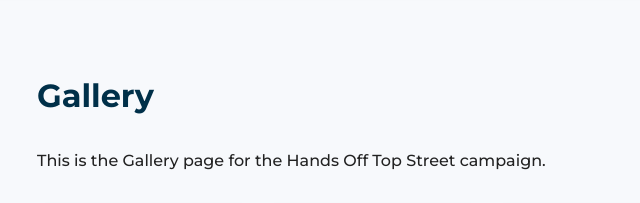
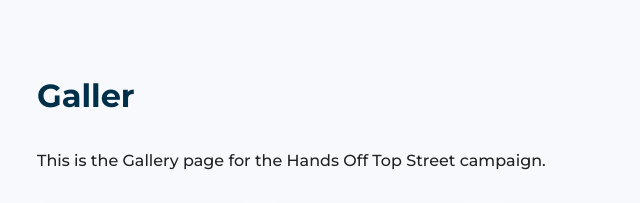
Before and after one commit to Gavstear/handsofftopstreet, a plain HTML site: page gallery.html in a window 1280 px wide. Shown: the part 246-449 px from the top of the page, 153-793 px from the left. Drawn offline with Linux system fonts and the light colour scheme.

Commit message:
Update gallery.html

```diff
--- a/gallery.html
+++ b/gallery.html
@@ -24,7 +24,7 @@
     <a href="gallery.html">Gallery</a>
   </nav>
   <section>
-    <h2>Gallery</h2>
+    <h2>Galler</h2>
     <p>This is the Gallery page for the Hands Off Top Street campaign.</p>
 
       <div class="gallery">
```
